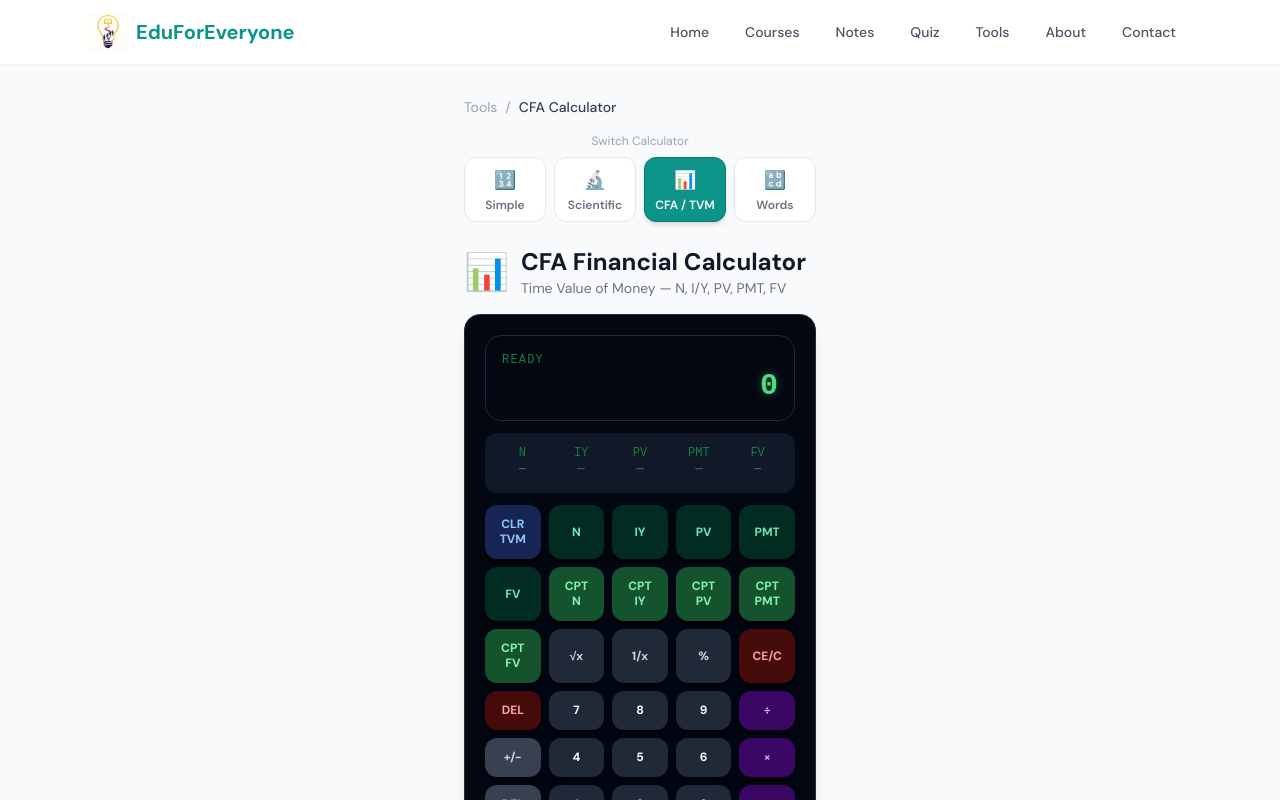
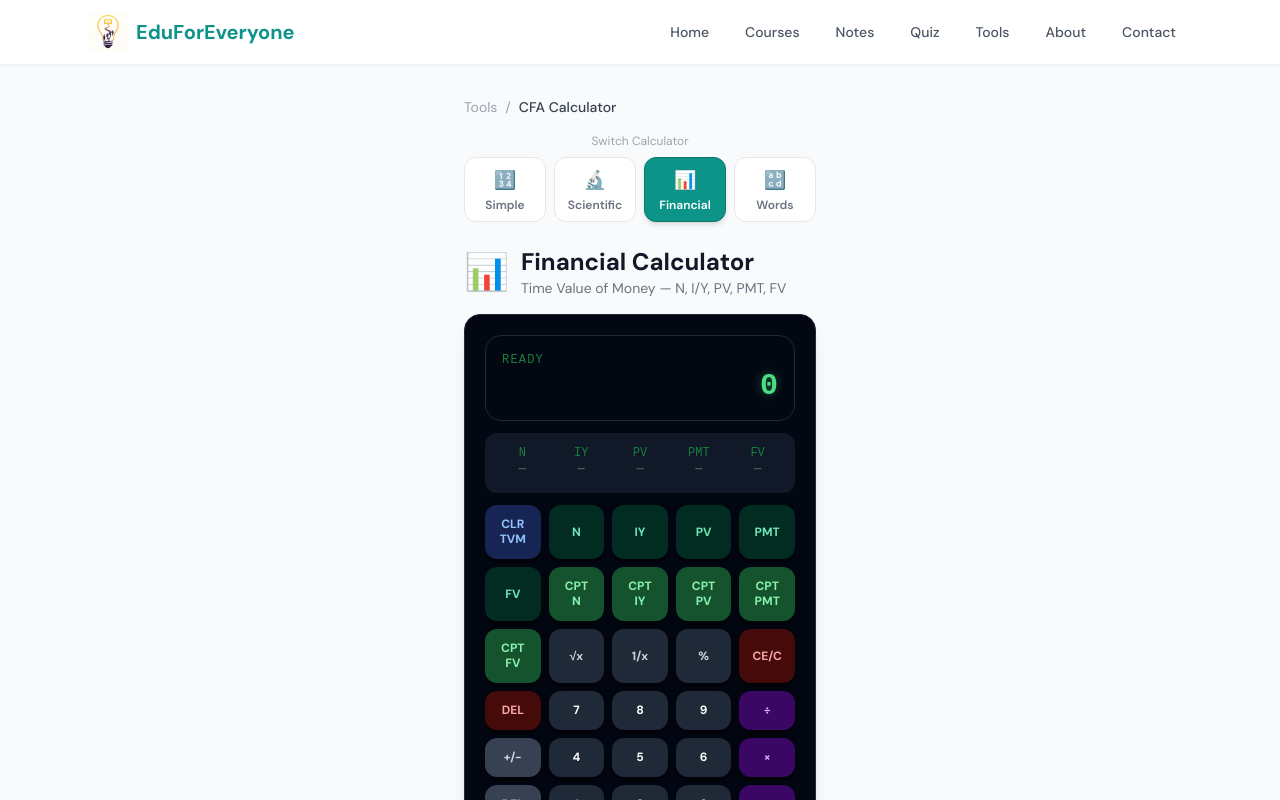
Before and after one commit to azlaneduforeveryone-svg/Eduforeveryone-website, a Next.js app: page /tools/cfa-calculator in a window 1280 px wide. Shown: the top 800 px of the page. Built offline with nearby package versions, Linux system fonts and the light colour scheme; a web font is replaced by a local one.

Commit message:
Rename CFA calculator to Financial Calculator

```diff
--- a/app/tools/cfa-calculator/page.tsx
+++ b/app/tools/cfa-calculator/page.tsx
@@ -40,7 +40,7 @@ export default function Page() {
         <div className="flex items-center gap-3 mb-4">
           <span className="text-4xl">📊</span>
           <div>
-            <h1 className="text-2xl font-bold text-gray-900">CFA Financial Calculator</h1>
+            <h1 className="text-2xl font-bold text-gray-900">Financial Calculator</h1>
             <p className="text-gray-500 text-sm">Time Value of Money — N, I/Y, PV, PMT, FV</p>
           </div>
         </div>
--- a/components/CalcNav.tsx
+++ b/components/CalcNav.tsx
@@ -5,7 +5,7 @@ import { usePathname } from "next/navigation";
 const calcs = [
   { href: "/tools/simple-calculator", label: "Simple", emoji: "🔢" },
   { href: "/tools/scientific-calculator", label: "Scientific", emoji: "🔬" },
-  { href: "/tools/cfa-calculator", label: "CFA / TVM", emoji: "📊" },
+  { href: "/tools/cfa-calculator", label: "Financial", emoji: "📊" },
   { href: "/tools/number-to-words", label: "Words", emoji: "🔡" },
 ];
 
```
